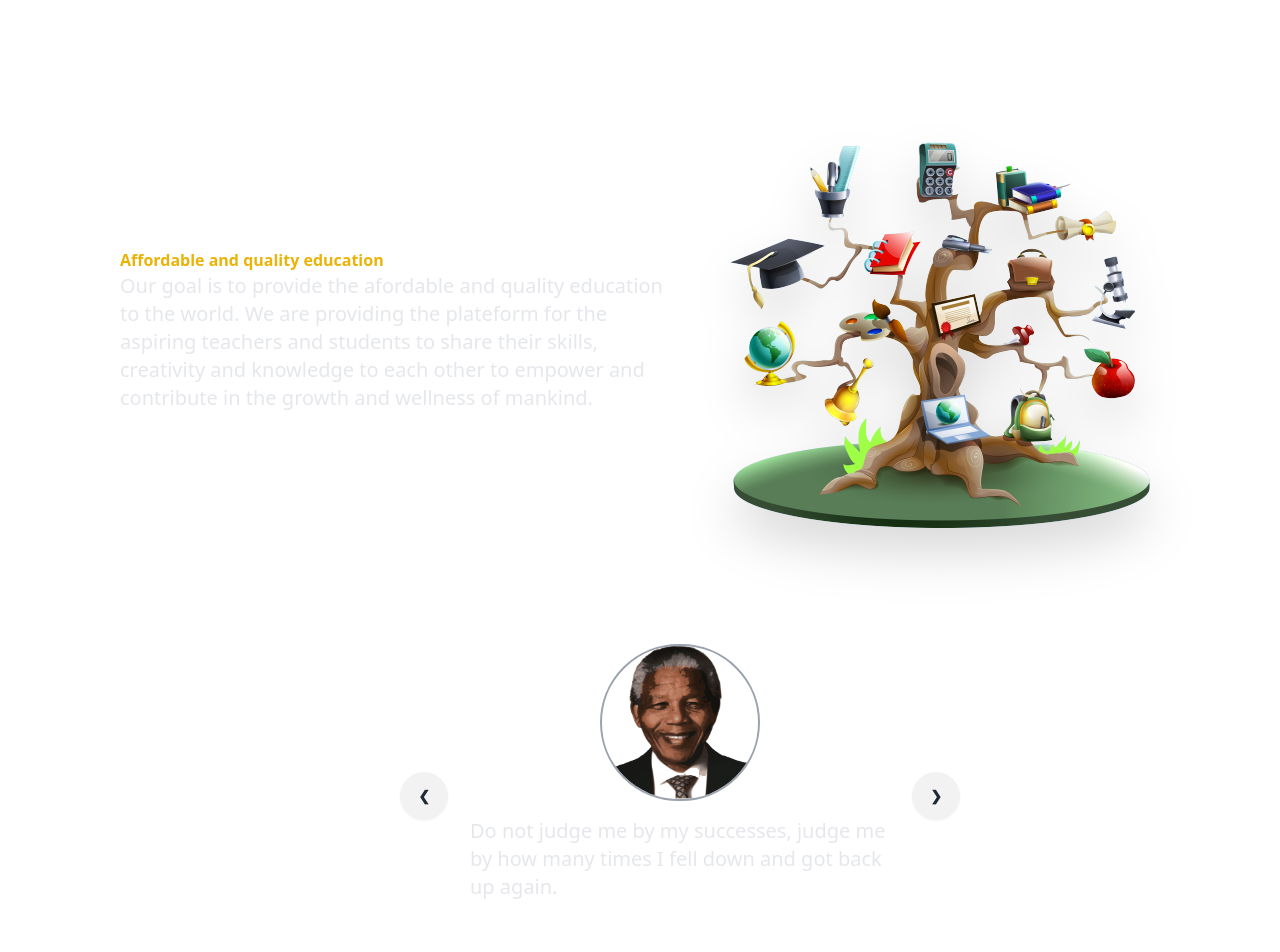
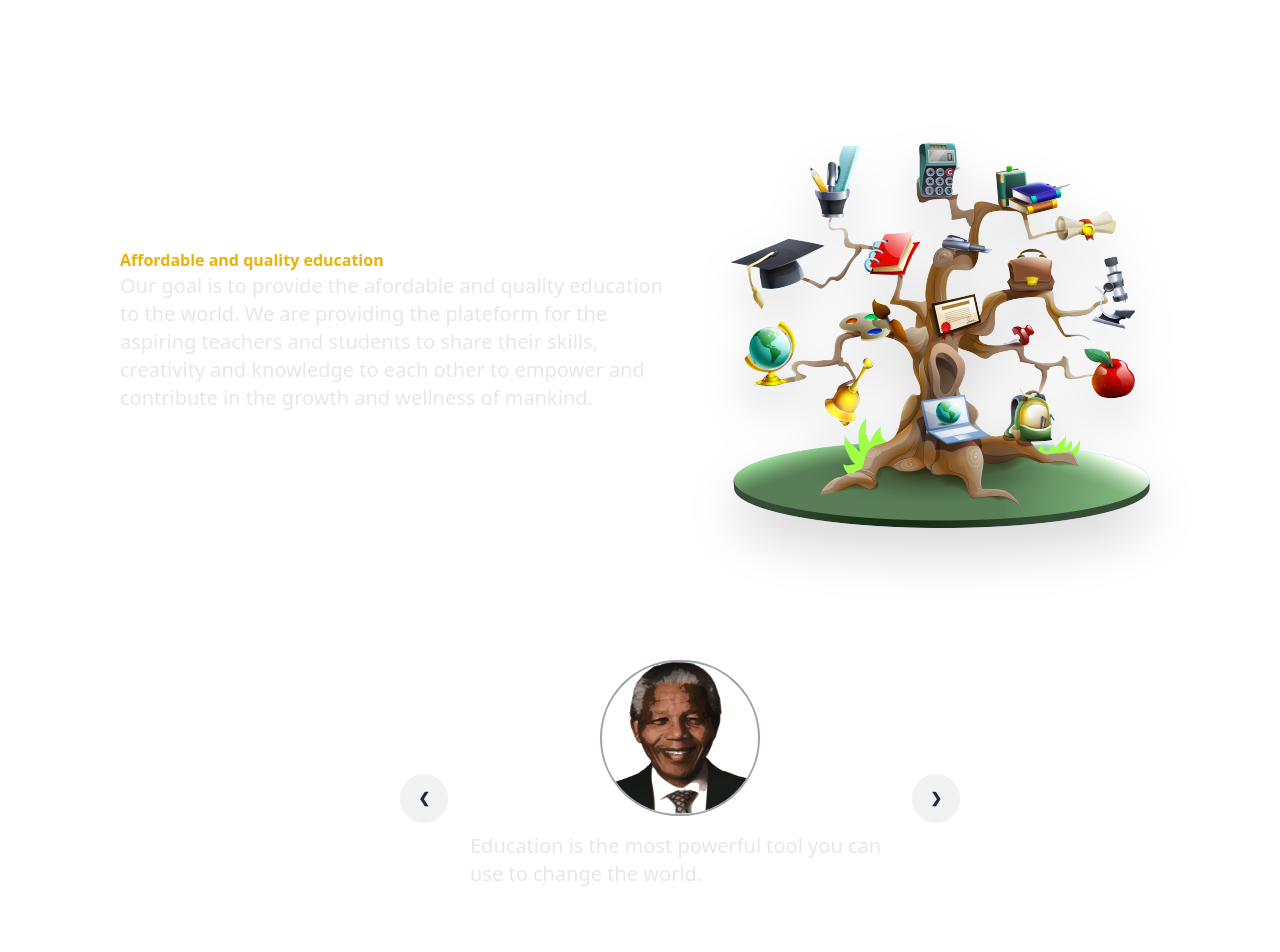
Before and after one commit to Deepakpal07/lms-frontend, a React (Vite) app: page /about in a window 1280 px wide. Shown: the top 952 px of the page. Built offline with nearby package versions, Linux system fonts and the light colour scheme.

Commit message:
Cleaned up our about us

```diff
--- /dev/null
+++ b/src/Components/CarouselSlide.jsx
@@ -0,0 +1,20 @@
+function CarouselSlide({image, title, description, slideNumber, totalSlides}) {
+    return (
+                <div id={`slide${slideNumber}`} className="carousel-item relative w-full">
+                    <div className="flex flex-col items-center justify-center gap-4 px-[15%]">
+                        <img src={image} className="w-40 rounded-full border-2 border-gray-400" />
+                        <p className="text-xl text-gray-200">
+                            {description}
+                        </p>
+                        <h3 className="text-2xl font-semibold">{title}</h3>
+                        <div className="absolute flex justify-between transform -translate-y-1/2 left-5 right-5 top-1/2">
+                            <a href={`#slide${(slideNumber == 1 ? totalSlides : (slideNumber - 1))}`} className="btn btn-circle">❮</a>
+                            <a href={`#slide${(slideNumber) % totalSlides + 1}`} className="btn btn-circle">❯</a>
+                        </div>
+                    </div>
+
+                </div>
+    );
+}
+
+export default CarouselSlide;
--- /dev/null
+++ b/src/Constants/CelebrityData.js
@@ -0,0 +1,38 @@
+import apj from "../assets/Images/apj.png";
+import billGates from "../assets/Images/billGates.png";
+import einstein from "../assets/Images/einstein.png";
+import nelsonMandela from "../assets/Images/nelsonMandela.png";
+import steveJobs from "../assets/Images/steveJobs.png";
+
+ export const celebrities = [
+    {
+        title: "Nelson Mandela",
+        description: "Education is the most powerful tool you can use to change the world.",
+        image: nelsonMandela,
+        slideNumber: 1
+    },
+    {
+        title: "APJ Abdul Kamal",
+        description: "Failure will never overtake me if my determination to succeed is strong enough.",
+        image: apj,
+        slideNumber: 2
+    },
+    {
+        title: "Albert Einstein",
+        description: "A person who never made a mistake never tried anything new.",
+        image: einstein,
+        slideNumber: 3
+    },
+    {
+        title: "Steve Jobs",
+        description: "We don't get a chance to do that many things, and every one should be really excellent.",
+        image: steveJobs,
+        slideNumber: 4
+    },
+    {
+        title: "Bill Gates",
+        description: "Success is a lousy teacher. It seduces smart people into thinking they can’t lose.",
+        image: billGates,
+        slideNumber: 5
+    },
+]
--- a/src/Pages/AboutUs.jsx
+++ b/src/Pages/AboutUs.jsx
@@ -1,13 +1,12 @@
+import CarouselSlide from "../Components/CarouselSlide";
 import HomeLayout from "../Layouts/HomeLayout";
 import aboutMainImage from "../assets/Images/aboutMainImage.png";
-import apj from "../assets/Images/apj.png";
-import billGates from "../assets/Images/billGates.png";
-import einstein from "../assets/Images/einstein.png";
-import nelsonMandela from "../assets/Images/nelsonMandela.png";
-import steveJobs from "../assets/Images/steveJobs.png";
+import { celebrities } from "../Constants/CelebrityData.js";
 
 
 function AboutUs() {
+
+
     return (
         <HomeLayout>
             <div className="pl-20 pt-20 flex flex-col text-white">
@@ -38,72 +37,13 @@
                 </div>
 
                 <div className="carousel w-1/2 my-16 m-auto">
-                     <div id="slide1" className="carousel-item relative w-full">
-                         <div className="flex flex-col items-center justify-center gap-4 px-[15%]">
-                              <img src={nelsonMandela} className="w-40 rounded-full border-2 border-gray-400" />
-                              <p className="text-xl text-gray-200">
-                                {"Do not judge me by my successes, judge me by how many times I fell down and got back up again."}
-                              </p>
-                              <h3 className="text-2xl font-semibold">Nelson Mandela</h3>
-                              <div className="absolute left-5 right-5 top-1/2 flex -translate-y-1/2 transform justify-between">
-                                  <a href="#slide5" className="btn btn-circle">❮</a>
-                                  <a href="#slide2" className="btn btn-circle">❯</a>
-                             </div>
-                        </div>
+                {celebrities && celebrities.map(celebrity => (<CarouselSlide
+                                                                { ...celebrity}
+                                                                 key={celebrity.slideNumber}
+                                                                  totalSlides={celebrities.length}
+                                                                   />))}
 
-                </div>
-                <div id="slide2" className="carousel-item relative w-full">
-                        <div className="flex flex-col items-center justify-center gap-4 px-[15%]">
-                              <img src={apj} className="w-40 rounded-full border-2 border-gray-400" />
-                              <p className="text-xl text-gray-200">
-                                {"If you want to shine like a sun, first burn like a sun."}
-                              </p>
-                              <h3 className="text-2xl font-semibold">APJ Abdul Kalam</h3>
-                              <div className="absolute left-5 right-5 top-1/2 flex -translate-y-1/2 transform justify-between">
-                                  <a href="#slide1" className="btn btn-circle">❮</a>
-                                  <a href="#slide3" className="btn btn-circle">❯</a>
-                             </div>
-                        </div>
-                </div>
-                <div id="slide3" className="carousel-item relative w-full">
-                      <div className="flex flex-col items-center justify-center gap-4 px-[15%]">
-                              <img src={einstein} className="w-40 rounded-full border-2 border-gray-400" />
-                              <p className="text-xl text-gray-200">
-                                {"Imagination is more important than knowledge. Knowledge is limited. Imagination encircles the world."}
-                              </p>
-                              <h3 className="text-2xl font-semibold"> Albert Einstein</h3>
-                              <div className="absolute left-5 right-5 top-1/2 flex -translate-y-1/2 transform justify-between">
-                                  <a href="#slide2" className="btn btn-circle">❮</a>
-                                  <a href="#slide4" className="btn btn-circle">❯</a>
-                             </div>
-                        </div>
-                </div>
-                 <div id="slide4" className="carousel-item relative w-full">
-                        <div className="flex flex-col items-center justify-center gap-4 px-[15%]">
-                              <img src={steveJobs} className="w-40 rounded-full border-2 border-gray-400" />
-                              <p className="text-xl text-gray-200">
-                                {"Your time is limited, so don't waste it living someone else's life."}
-                              </p>
-                              <h3 className="text-2xl font-semibold">Steve Jobs</h3>
-                              <div className="absolute left-5 right-5 top-1/2 flex -translate-y-1/2 transform justify-between">
-                                  <a href="#slide3" className="btn btn-circle">❮</a>
-                                  <a href="#slide5" className="btn btn-circle">❯</a>
-                             </div>
-                        </div>
-                 </div>
-                 <div id="slide5" className="carousel-item relative w-full">
-                        <div className="flex flex-col items-center justify-center gap-4 px-[15%]">
-                              <img src={billGates} className="w-40 rounded-full border-2 border-gray-400" />
-                              <p className="text-xl text-gray-200">
-                                {"Patience is a key element of success."}
-                              </p>
-                              <h3 className="text-2xl font-semibold">Bill Gates</h3>
-                              <div className="absolute left-5 right-5 top-1/2 flex -translate-y-1/2 transform justify-between">
-                                  <a href="#slide4" className="btn btn-circle">❮</a>
-                                  <a href="#slide1" className="btn btn-circle">❯</a>
-                             </div>
-                        </div>
-                 </div>
+
                </div>
             </div>
         </HomeLayout>
```
